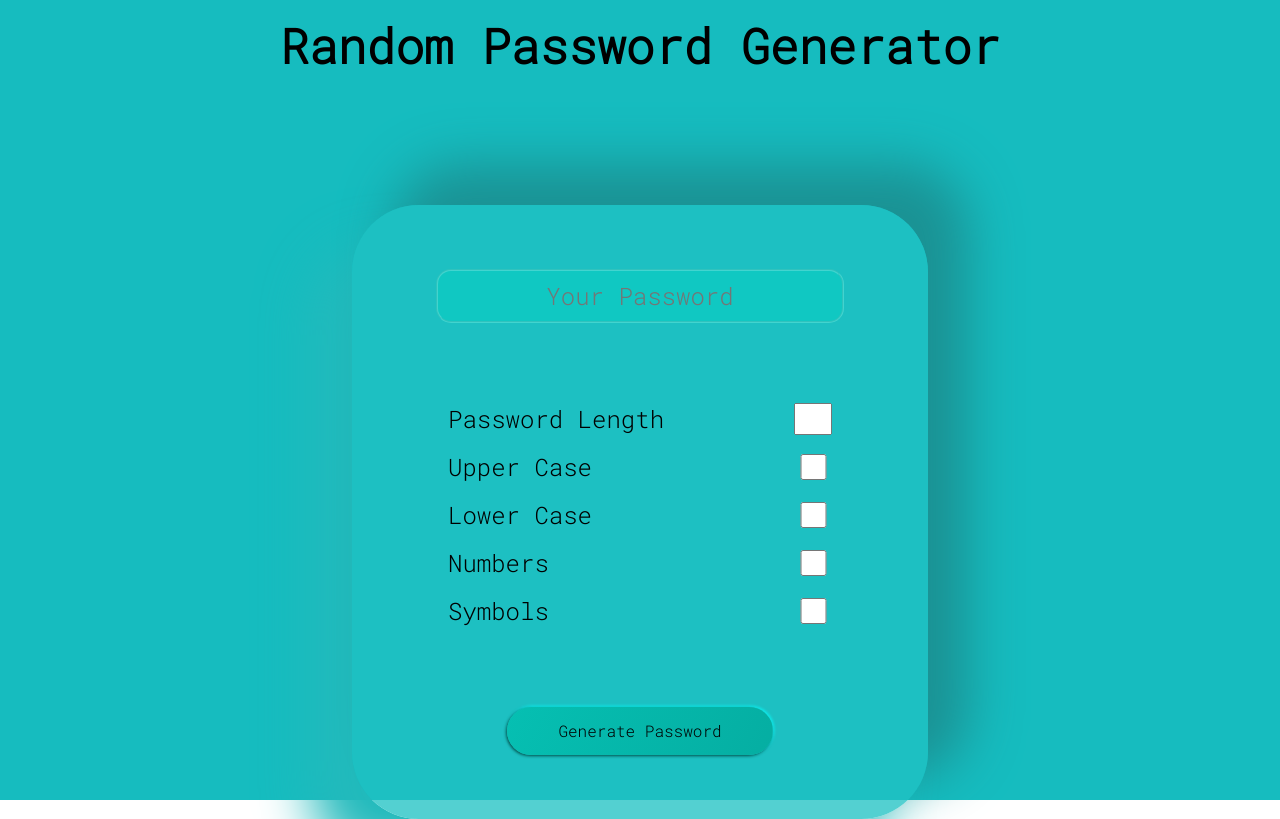
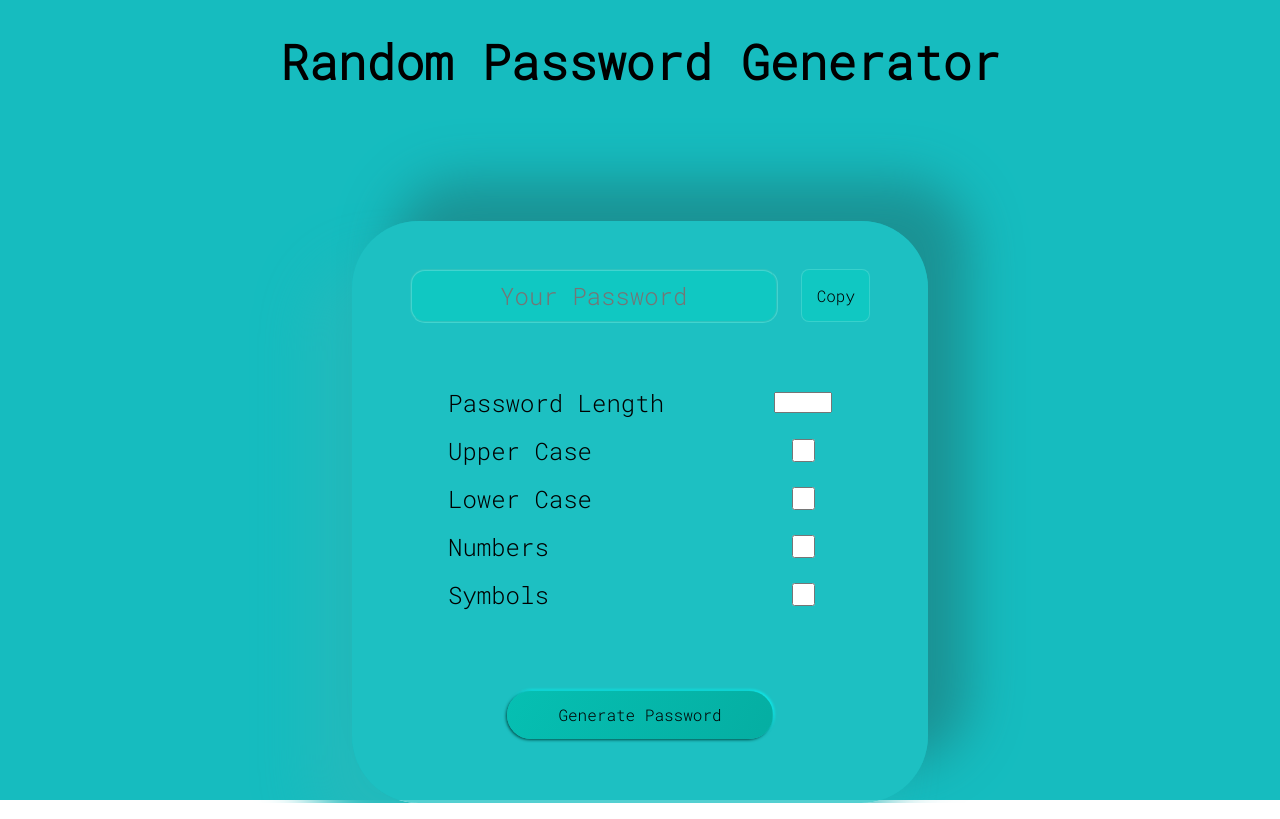
Before and after one commit to SylviaMakuch/random-password-generator, a React (Create React App) app: page / in a window 1280 px wide. Built offline with nearby package versions, Linux system fonts and the light colour scheme.

Commit message:
styling 3/4 complete
Plan to complete add functionality to copy button

```diff
--- a/src/App.js
+++ b/src/App.js
@@ -44,8 +44,8 @@ const Card = styled.div`
 
 const Input = styled.input`
   height: 50px;
-  width: 400px;
-  margin: 2rem;
+  /* width: 400px; */
+  /* margin: 1rem 0; */
   border-radius: 67px;
   font-family: "Roboto Mono", monospace;
   text-align: center;
@@ -55,10 +55,24 @@ const Input = styled.input`
   border-style: groove;
   border-color: #f7feff36;
   height: 3rem;
-  width: 78%;
+  width: 92%;
   &:focus {
     outline: none;
   }
+`;
+
+const CopyButton = styled.button`
+  background: #06cfc185;
+  font-family: "Roboto Mono", monospace;
+  text-align: center;
+  font-size: 1rem;
+  border-radius: 8px;
+  padding: 0rem;
+  text-align: center;
+  height: 42%;
+  border: 1px #ffffff2b solid;
+  width: 100%;
+  height: 97%;
 `;
 
 const CheckBoxContainer = styled.div`
@@ -68,11 +82,12 @@ const CheckBoxContainer = styled.div`
 
 const CheckBoxInputContainer = styled.div`
   display: grid;
-  grid-template-columns: 90% 10%;
+  grid-template-columns: 85% 15%;
   grid-template-rows: 1fr;
   gap: 0px 0px;
   grid-template-areas: ". .";
   justify-content: space-between;
+  align-items: center;
   margin: 1rem 0;
 `;
 
@@ -119,7 +134,10 @@ function App() {
     <Background>
       <H1> Random Password Generator</H1>
       <Card>
-        <Input type="text" placeholder="Your Password" value={password} />
+        <CheckBoxInputContainer style={{ width : "90%"}}>
+        <Input type="text" placeholder="Your Password" value={password}/>
+        <CopyButton>Copy</CopyButton>
+        </CheckBoxInputContainer>
         <CheckBoxContainer>
           <CheckBoxInputContainer>
             <Label for="length">Password Length</Label>
@@ -138,13 +156,13 @@ function App() {
             <CheckBoxInputContainer className="checkbox-input-container">
               <Label for={option.id}>{option.label}</Label>
               <input
+              style={{height: "1.4rem"}}
                 type={option.type}
                 id={option.id}
                 name={option.value}
                 value={option.value}
                 min={option.min}
                 max={option.max}
-                x
                 key={index}
                 onChange={() => {
                   const newCheckbox = [...checkbox]; //copy the array
```
